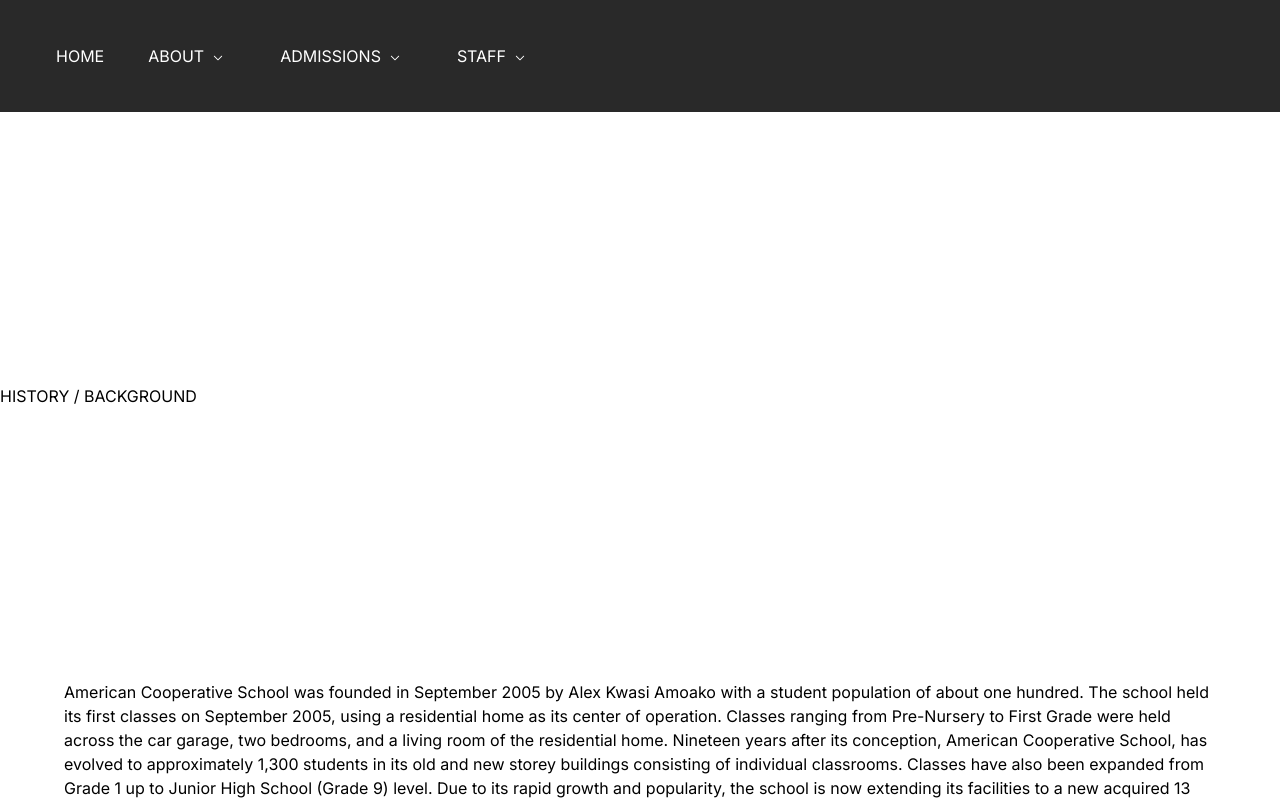
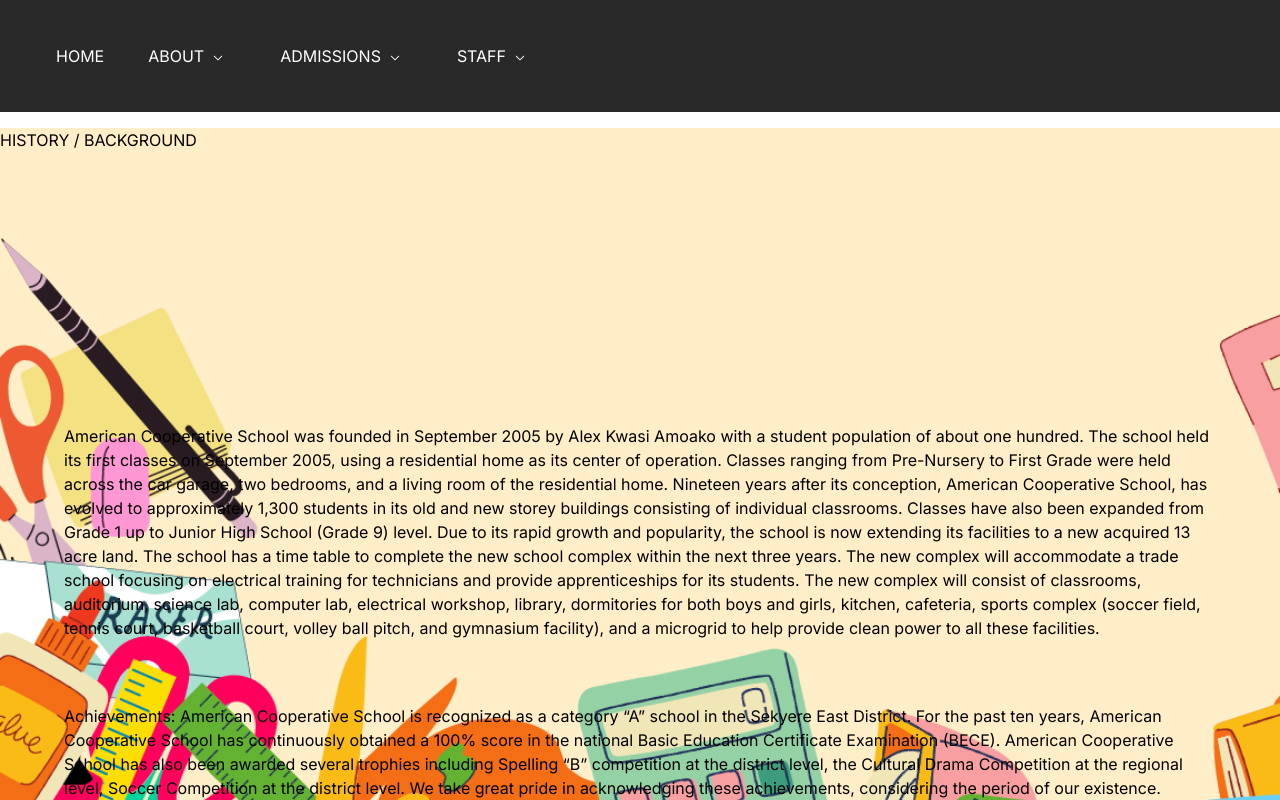
Before and after one commit to Adjoa20/ACSWebsite, a Next.js app in the folder acs-website/: page /pages/about in a window 1280 px wide. Shown: the top 800 px of the page. Built offline with nearby package versions, Linux system fonts and the light colour scheme.

Commit message:
updated background for about page

```diff
--- a/acs-website/src/app/compontents/HeroSection.tsx
+++ b/acs-website/src/app/compontents/HeroSection.tsx
@@ -8,7 +8,7 @@
 const HeroSection = () => {
   return (
     <section className="lg:py-16 scroll-smooth relative">
-      <div className="grid grid-rows-1 lg:grid-rows-12">
+      <div className="grid grid-rows-1 lg:grid-rows-12 ">
         <div className="z-10 mt-28 items-center fixed">
           <h1 className="text-xl md:text-5xl font-black text-black subpixel-antialiased text-center uppercase mt-28">
           <TypeAnimation
--- a/acs-website/src/app/globals.css
+++ b/acs-website/src/app/globals.css
@@ -3,6 +3,6 @@
 @tailwind utilities;
 
 
-.bg-teambg {
+.bg-schoolbg {
     background-size: cover;
 }
--- a/acs-website/src/app/pages/about/page.tsx
+++ b/acs-website/src/app/pages/about/page.tsx
@@ -3,10 +3,11 @@
 
 const AboutPage = () => {
   return (
+    <div className="bg-schoolbg bg-no-repeat h-screen bg-fixed">
       <div className="md:justify-center">
         <Navbar />
         <div className="md:w-1/2">
-        <h1 className="mt-96 mb-60 uppercase">History / Background </h1>
+          <h1 className="mt-32 mb-60 uppercase">History / Background </h1>
         </div>
         <div>
           <p className="md:flex md:items-center md:gap-8 md:py-8 md:px-4 xl:gap-16 sm:py-16 xl:px-16">
@@ -44,6 +45,7 @@
           </p>
         </div>
       </div>
+    </div>
   );
 };
 
--- a/acs-website/tailwind.config.ts
+++ b/acs-website/tailwind.config.ts
@@ -9,9 +9,7 @@
   theme: {
     extend: {
       backgroundImage: {
-        "gradient-radial": "radial-gradient(var(--tw-gradient-stops))",
-        "gradient-conic":
-          "conic-gradient(from 180deg at 50% 50%, var(--tw-gradient-stops))",
+        "schoolbg":"url('/images/SchoolLanding.png')",
       },
     },
   },
```
Also changed, not shown: acs-website/public/images/SchoolLanding.png (added). Lines whose indentation alone changed are shown as unchanged.
